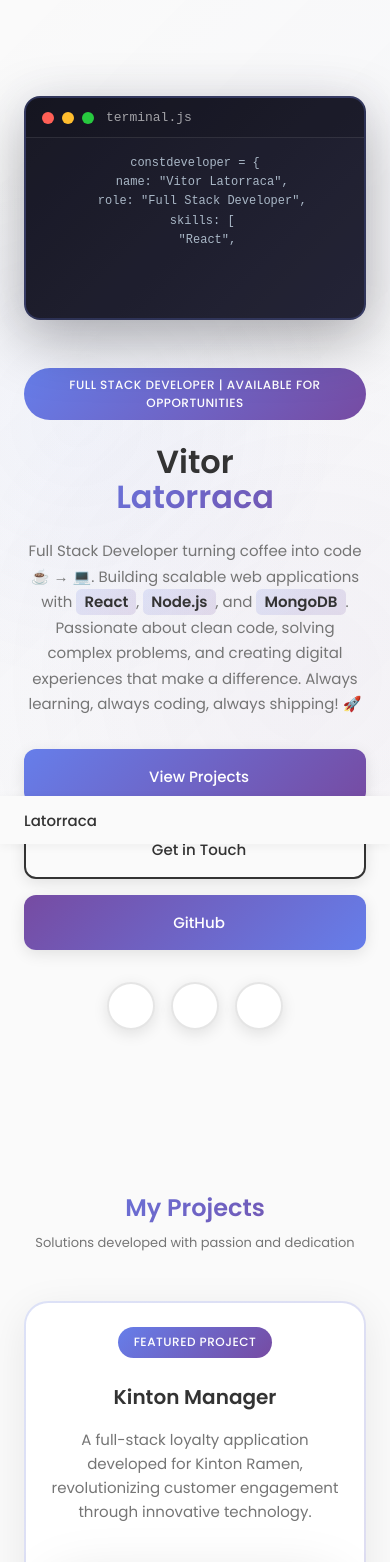
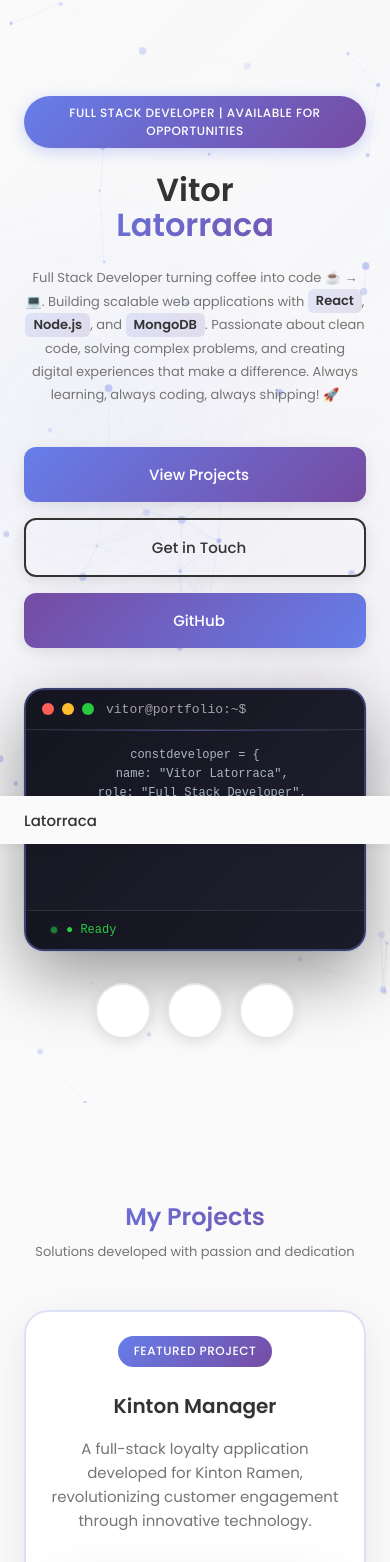
Before and after one commit to vitorlatorraca/PortfolioFInal, a React (Create React App) app: page / in a window 390 px wide. Shown: the top 1562 px of the page. Built offline with nearby package versions, Linux system fonts and the light colour scheme.

Commit message:
feat: redesign home with centered layout and interactive elements - add floating particles background - center all content vertically and horizontally - improve terminal with status indicator - add interactive hover effects - better harmony and modern design

```diff
--- a/src/components/home/CodeTerminal.jsx
+++ b/src/components/home/CodeTerminal.jsx
@@ -52,7 +52,7 @@ const CodeTerminal = () => {
           <span className="code-terminal__dot code-terminal__dot--yellow"></span>
           <span className="code-terminal__dot code-terminal__dot--green"></span>
         </div>
-        <span className="code-terminal__title">terminal.js</span>
+        <span className="code-terminal__title">vitor@portfolio:~$</span>
       </div>
       <div className="code-terminal__body">
         <pre className="code-terminal__code">
@@ -60,6 +60,9 @@ const CodeTerminal = () => {
           <span className="code-terminal__cursor">|</span>
         </pre>
       </div>
+      <div className="code-terminal__footer">
+        <span className="code-terminal__status">● Ready</span>
+      </div>
     </div>
   );
 };
--- /dev/null
+++ b/src/components/home/FloatingElements.jsx
@@ -0,0 +1,95 @@
+import React, { useEffect, useRef } from 'react';
+import './floatingElements.css';
+
+const FloatingElements = () => {
+  const canvasRef = useRef(null);
+
+  useEffect(() => {
+    const canvas = canvasRef.current;
+    if (!canvas) return;
+
+    const ctx = canvas.getContext('2d');
+    let animationFrameId;
+    let particles = [];
+
+    const resizeCanvas = () => {
+      canvas.width = canvas.offsetWidth;
+      canvas.height = canvas.offsetHeight;
+    };
+
+    resizeCanvas();
+    window.addEventListener('resize', resizeCanvas);
+
+    // Create particles
+    class Particle {
+      constructor() {
+        this.x = Math.random() * canvas.width;
+        this.y = Math.random() * canvas.height;
+        this.size = Math.random() * 3 + 1;
+        this.speedX = Math.random() * 2 - 1;
+        this.speedY = Math.random() * 2 - 1;
+        this.opacity = Math.random() * 0.5 + 0.2;
+      }
+
+      update() {
+        this.x += this.speedX;
+        this.y += this.speedY;
+
+        if (this.x > canvas.width) this.x = 0;
+        if (this.x < 0) this.x = canvas.width;
+        if (this.y > canvas.height) this.y = 0;
+        if (this.y < 0) this.y = canvas.height;
+      }
+
+      draw() {
+        ctx.fillStyle = `rgba(102, 126, 234, ${this.opacity})`;
+        ctx.beginPath();
+        ctx.arc(this.x, this.y, this.size, 0, Math.PI * 2);
+        ctx.fill();
+      }
+    }
+
+    // Initialize particles
+    for (let i = 0; i < 50; i++) {
+      particles.push(new Particle());
+    }
+
+    const animate = () => {
+      ctx.clearRect(0, 0, canvas.width, canvas.height);
+
+      // Draw connections
+      particles.forEach((particle, i) => {
+        particles.slice(i + 1).forEach(otherParticle => {
+          const dx = particle.x - otherParticle.x;
+          const dy = particle.y - otherParticle.y;
+          const distance = Math.sqrt(dx * dx + dy * dy);
+
+          if (distance < 120) {
+            ctx.strokeStyle = `rgba(102, 126, 234, ${0.2 * (1 - distance / 120)})`;
+            ctx.lineWidth = 1;
+            ctx.beginPath();
+            ctx.moveTo(particle.x, particle.y);
+            ctx.lineTo(otherParticle.x, otherParticle.y);
+            ctx.stroke();
+          }
+        });
+
+        particle.update();
+        particle.draw();
+      });
+
+      animationFrameId = requestAnimationFrame(animate);
+    };
+
+    animate();
+
+    return () => {
+      window.removeEventListener('resize', resizeCanvas);
+      cancelAnimationFrame(animationFrameId);
+    };
+  }, []);
+
+  return <canvas ref={canvasRef} className="floating-elements" />;
+};
+
+export default FloatingElements;
--- a/src/components/home/Home.jsx
+++ b/src/components/home/Home.jsx
@@ -2,19 +2,21 @@ import React from 'react'
 import Data from './Data'
 import Social from './Social'
 import CodeTerminal from './CodeTerminal'
+import FloatingElements from './FloatingElements'
 import "./home.css"
 
 const Home = () => {
   return (
     <section className="home section" id="home">
+        <FloatingElements />
         <div className="home__container container">
             <div className="home__content">
-                <div className="home__left">
+                <div className="home__center">
                     <Data/>
-                    <Social/>
-                </div>
-                <div className="home__right">
-                    <CodeTerminal />
+                    <div className="home__interactive">
+                        <CodeTerminal />
+                        <Social/>
+                    </div>
                 </div>
             </div>
         </div>
--- a/src/components/home/codeTerminal.css
+++ b/src/components/home/codeTerminal.css
@@ -1,12 +1,20 @@
 .code-terminal {
     width: 100%;
-    max-width: 400px;
+    max-width: 450px;
     background: linear-gradient(135deg, #1e1e2e 0%, #2d2d44 100%);
-    border-radius: 1rem;
-    box-shadow: 0 20px 60px rgba(0, 0, 0, 0.3);
+    border-radius: 1.25rem;
+    box-shadow: 0 25px 70px rgba(0, 0, 0, 0.4), 0 0 0 1px rgba(102, 126, 234, 0.1);
     overflow: hidden;
-    border: 2px solid rgba(102, 126, 234, 0.2);
+    border: 2px solid rgba(102, 126, 234, 0.3);
     animation: fadeIn 1s ease-out;
+    transition: all 0.3s ease;
+    position: relative;
+}
+
+.code-terminal:hover {
+    transform: translateY(-5px);
+    box-shadow: 0 35px 90px rgba(0, 0, 0, 0.5), 0 0 0 1px rgba(102, 126, 234, 0.3);
+    border-color: rgba(102, 126, 234, 0.5);
 }
 
 .code-terminal__header {
@@ -49,8 +57,19 @@
 
 .code-terminal__body {
     padding: 1.5rem;
-    min-height: 250px;
-    background: rgba(0, 0, 0, 0.2);
+    min-height: 280px;
+    background: rgba(0, 0, 0, 0.3);
+    position: relative;
+}
+
+.code-terminal__body::before {
+    content: '';
+    position: absolute;
+    top: 0;
+    left: 0;
+    right: 0;
+    height: 1px;
+    background: linear-gradient(90deg, transparent, rgba(102, 126, 234, 0.5), transparent);
 }
 
 .code-terminal__code {
@@ -88,6 +107,44 @@
     }
     51%, 100% {
         opacity: 0;
+    }
+}
+
+.code-terminal__footer {
+    padding: 0.75rem 1.5rem;
+    background: rgba(0, 0, 0, 0.4);
+    border-top: 1px solid rgba(255, 255, 255, 0.1);
+    display: flex;
+    align-items: center;
+    gap: 0.5rem;
+}
+
+.code-terminal__status {
+    font-size: var(--smaller-font-size);
+    color: #27c93f;
+    font-family: 'Courier New', monospace;
+    display: flex;
+    align-items: center;
+    gap: 0.5rem;
+}
+
+.code-terminal__status::before {
+    content: '';
+    width: 8px;
+    height: 8px;
+    border-radius: 50%;
+    background: #27c93f;
+    animation: pulse-dot 2s ease-in-out infinite;
+}
+
+@keyframes pulse-dot {
+    0%, 100% {
+        opacity: 1;
+        transform: scale(1);
+    }
+    50% {
+        opacity: 0.5;
+        transform: scale(0.8);
     }
 }
 
--- /dev/null
+++ b/src/components/home/floatingElements.css
@@ -0,0 +1,10 @@
+.floating-elements {
+    position: absolute;
+    top: 0;
+    left: 0;
+    width: 100%;
+    height: 100%;
+    pointer-events: none;
+    z-index: 0;
+    opacity: 0.6;
+}
--- a/src/components/home/home.css
+++ b/src/components/home/home.css
@@ -1,43 +1,35 @@
+.home {
+    position: relative;
+    overflow: hidden;
+}
+
 .home__container {
     padding-top: 2rem;
     min-height: calc(100vh - 3rem);
     display: flex;
     align-items: center;
+    justify-content: center;
+    position: relative;
+    z-index: 1;
 }
 
 .home__content {
-    display: grid;
-    grid-template-columns: 1fr 1fr;
-    gap: 4rem;
-    align-items: center;
     width: 100%;
-    max-width: 1200px;
+    max-width: 1000px;
     margin: 0 auto;
 }
 
-.home__left {
+.home__center {
     display: flex;
     flex-direction: column;
-    gap: 2rem;
-    text-align: left;
+    align-items: center;
+    text-align: center;
+    gap: 3rem;
 }
 
 .home__data {
-    text-align: left;
-}
-
-.home__right {
-    display: flex;
-    justify-content: center;
-    align-items: center;
-    position: relative;
-}
-
-/* Remove old image styles */
-.home__img-wrapper,
-.home__img,
-.home__img-blur {
-    display: none;
+    text-align: center;
+    max-width: 800px;
 }
 
 /* Badge */
@@ -53,12 +45,12 @@
     text-transform: uppercase;
     letter-spacing: 0.5px;
     animation: fadeInUp 0.8s ease-out;
-    width: fit-content;
+    box-shadow: 0 4px 15px rgba(102, 126, 234, 0.3);
 }
 
 /* Title with Gradient */
 .home__title {
-    font-size: 3.5rem;
+    font-size: 4rem;
     margin-bottom: 1.5rem;
     animation: fadeInUp 0.8s ease-out 0.2s both;
     line-height: 1.1;
@@ -90,11 +82,11 @@
 }
 
 .home__description {
-    max-width: 100%;
-    margin-bottom: 2rem;
+    max-width: 700px;
+    margin: 0 auto 2.5rem;
     animation: fadeInUp 0.8s ease-out 0.4s both;
-    line-height: 1.7;
-    font-size: var(--normal-font-size);
+    line-height: 1.8;
+    font-size: var(--h3-font-size);
     color: var(--text-color);
 }
 
@@ -104,6 +96,12 @@
     background: linear-gradient(135deg, rgba(102, 126, 234, 0.15) 0%, rgba(118, 75, 162, 0.15) 100%);
     padding: 0.15rem 0.5rem;
     border-radius: 0.35rem;
+    transition: all 0.3s ease;
+}
+
+.home__highlight:hover {
+    background: linear-gradient(135deg, rgba(102, 126, 234, 0.25) 0%, rgba(118, 75, 162, 0.25) 100%);
+    transform: translateY(-2px);
 }
 
 /* CTA Buttons */
@@ -111,6 +109,7 @@
     display: flex;
     gap: 1rem;
     flex-wrap: wrap;
+    justify-content: center;
     animation: fadeInUp 0.8s ease-out 0.6s both;
 }
 
@@ -122,8 +121,8 @@
 
 .button--primary:hover {
     background: linear-gradient(135deg, #764ba2 0%, #667eea 100%);
-    transform: translateY(-2px);
-    box-shadow: 0 10px 30px rgba(102, 126, 234, 0.3);
+    transform: translateY(-3px);
+    box-shadow: 0 15px 35px rgba(102, 126, 234, 0.4);
 }
 
 .button--secondary {
@@ -135,7 +134,8 @@
 .button--secondary:hover {
     background-color: var(--title-color);
     color: var(--container-color);
-    transform: translateY(-2px);
+    transform: translateY(-3px);
+    box-shadow: 0 10px 25px rgba(0, 0, 0, 0.2);
 }
 
 .button--tertiary {
@@ -146,79 +146,26 @@
 
 .button--tertiary:hover {
     background: linear-gradient(135deg, #667eea 0%, #764ba2 100%);
-    transform: translateY(-2px);
-    box-shadow: 0 10px 30px rgba(118, 75, 162, 0.3);
+    transform: translateY(-3px);
+    box-shadow: 0 15px 35px rgba(118, 75, 162, 0.4);
 }
 
-/* Image Wrapper */
-.home__img-wrapper {
-    position: relative;
+/* Interactive Section */
+.home__interactive {
+    display: grid;
+    grid-template-columns: 1fr auto;
+    gap: 3rem;
+    align-items: center;
     width: 100%;
-    max-width: 250px;
-    aspect-ratio: 1;
-}
-
-.home__img {
-    position: relative;
-    width: 100%;
-    height: 100%;
-    background: url(../../assets/profile.png);
-    background-repeat: no-repeat;
-    background-position: center;
-    background-size: cover;
-    border-radius: 2rem;
-    z-index: 2;
-    box-shadow: 0 20px 60px rgba(0, 0, 0, 0.2);
-    animation: fadeIn 1s ease-out;
-    transition: transform 0.3s ease;
-}
-
-.home__img:hover {
-    transform: scale(1.02);
-}
-
-.home__img-blur {
-    position: absolute;
-    top: 50%;
-    left: 50%;
-    transform: translate(-50%, -50%);
-    width: 90%;
-    height: 90%;
-    background: linear-gradient(135deg, #667eea 0%, #764ba2 100%);
-    border-radius: 2rem;
-    filter: blur(40px);
-    opacity: 0.3;
-    z-index: 1;
-    animation: pulse 3s ease-in-out infinite;
-}
-
-@keyframes fadeIn {
-    from {
-        opacity: 0;
-        transform: scale(0.9);
-    }
-    to {
-        opacity: 1;
-        transform: scale(1);
-    }
-}
-
-@keyframes pulse {
-    0%, 100% {
-        opacity: 0.3;
-        transform: translate(-50%, -50%) scale(1);
-    }
-    50% {
-        opacity: 0.5;
-        transform: translate(-50%, -50%) scale(1.05);
-    }
+    max-width: 900px;
+    animation: fadeInUp 0.8s ease-out 0.8s both;
 }
 
 /* Social Icons */
 .home__social {
     display: flex;
+    flex-direction: column;
     gap: 1rem;
-    animation: fadeInUp 0.8s ease-out 0.8s both;
 }
 
 .home__social-icon {
@@ -228,20 +175,40 @@
     display: flex;
     align-items: center;
     justify-content: center;
-    width: 3rem;
-    height: 3rem;
+    width: 3.5rem;
+    height: 3.5rem;
     border-radius: 50%;
     background-color: var(--container-color);
     border: 2px solid rgba(0, 0, 0, 0.1);
     box-shadow: 0 4px 15px rgba(0, 0, 0, 0.1);
+    position: relative;
+    overflow: hidden;
+}
+
+.home__social-icon::before {
+    content: '';
+    position: absolute;
+    top: 50%;
+    left: 50%;
+    width: 0;
+    height: 0;
+    border-radius: 50%;
+    background: linear-gradient(135deg, #667eea 0%, #764ba2 100%);
+    transform: translate(-50%, -50%);
+    transition: width 0.6s, height 0.6s;
+}
+
+.home__social-icon:hover::before {
+    width: 300%;
+    height: 300%;
 }
 
 .home__social-icon:hover {
     color: var(--container-color);
-    background: linear-gradient(135deg, #667eea 0%, #764ba2 100%);
-    transform: translateY(-5px);
-    box-shadow: 0 8px 25px rgba(102, 126, 234, 0.3);
+    transform: translateY(-5px) scale(1.1);
+    box-shadow: 0 8px 25px rgba(102, 126, 234, 0.4);
     border-color: transparent;
+    z-index: 1;
 }
 
 .dark-theme .home__social-icon {
@@ -250,23 +217,26 @@
 }
 
 .dark-theme .home__social-icon:hover {
-    box-shadow: 0 8px 25px rgba(102, 126, 234, 0.4);
+    box-shadow: 0 8px 25px rgba(102, 126, 234, 0.5);
+}
+
+/* Remove old image styles */
+.home__img-wrapper,
+.home__img,
+.home__img-blur {
+    display: none;
 }
 
 /* BREAKPOINTS */
 
 /* For larger devices */
 @media screen and (max-width: 992px) {
-    .home__content {
-        gap: 3rem;
+    .home__title {
+        font-size: 3.5rem;
     }
 
-    .home__title {
-        font-size: 3rem;
-    }
-
-    .home__img-wrapper {
-        max-width: 220px;
+    .home__interactive {
+        gap: 2.5rem;
     }
 }
 
@@ -277,43 +247,31 @@
         min-height: auto;
     }
 
-    .home__content {
-        grid-template-columns: 1fr;
-        gap: 3rem;
-        text-align: center;
-    }
-
-    .home__right {
-        order: -1;
-    }
-
-    .home__img-wrapper {
-        max-width: 200px;
-        margin: 0 auto;
+    .home__center {
+        gap: 2.5rem;
     }
 
     .home__title {
         font-size: 2.5rem;
     }
 
-    .home__badge {
-        margin: 0 auto 1.5rem;
+    .home__description {
+        font-size: var(--normal-font-size);
     }
 
-    .home__cta-buttons {
+    .home__interactive {
+        grid-template-columns: 1fr;
+        gap: 2rem;
+    }
+
+    .home__social {
+        flex-direction: row;
         justify-content: center;
     }
 
-    .home__social {
-        justify-content: center;
-    }
-
-    .home__left {
-        text-align: center;
-    }
-
-    .home__data {
-        text-align: center;
+    .home__badge {
+        font-size: var(--smaller-font-size);
+        padding: 0.5rem 1.25rem;
     }
 }
 
@@ -325,11 +283,12 @@
 
     .home__badge {
         font-size: var(--smaller-font-size);
-        padding: 0.5rem 1.25rem;
+        padding: 0.5rem 1rem;
     }
 
     .home__cta-buttons {
         flex-direction: column;
+        width: 100%;
     }
 
     .home__cta-buttons .button {
@@ -337,8 +296,8 @@
         justify-content: center;
     }
 
-    .home__img-wrapper {
-        max-width: 180px;
+    .home__description {
+        font-size: var(--small-font-size);
     }
 }
 
@@ -346,8 +305,4 @@
     .home__title {
         font-size: 1.75rem;
     }
-
-    .home__img-wrapper {
-        max-width: 160px;
-    }
 }
```
